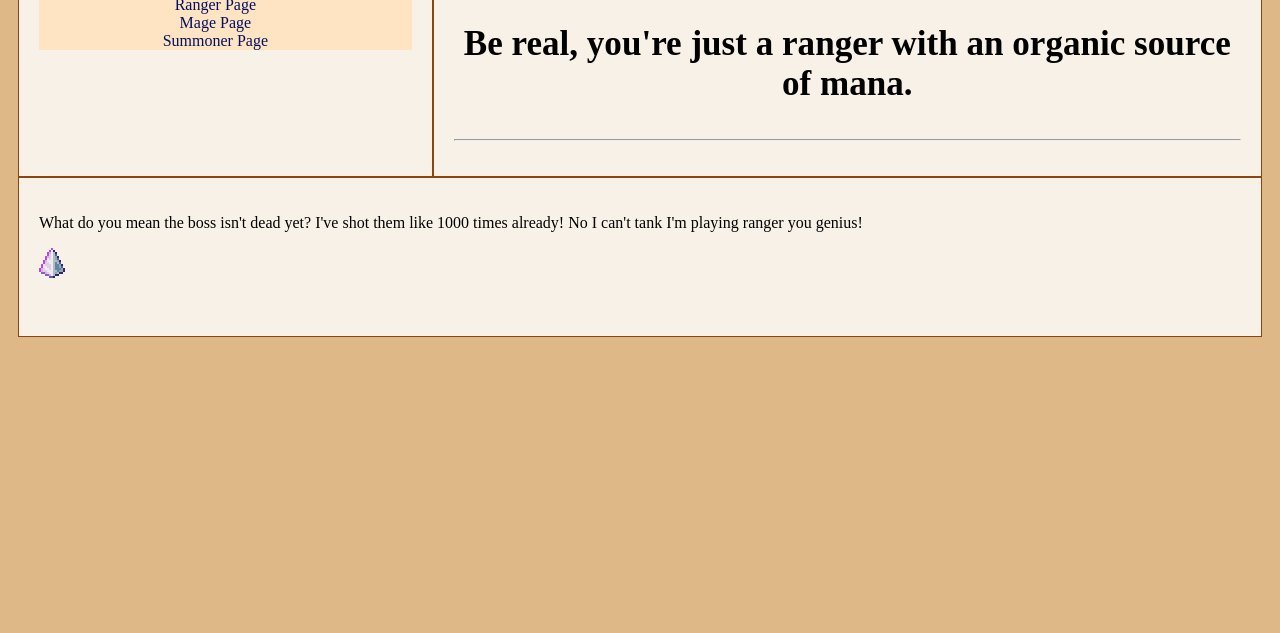
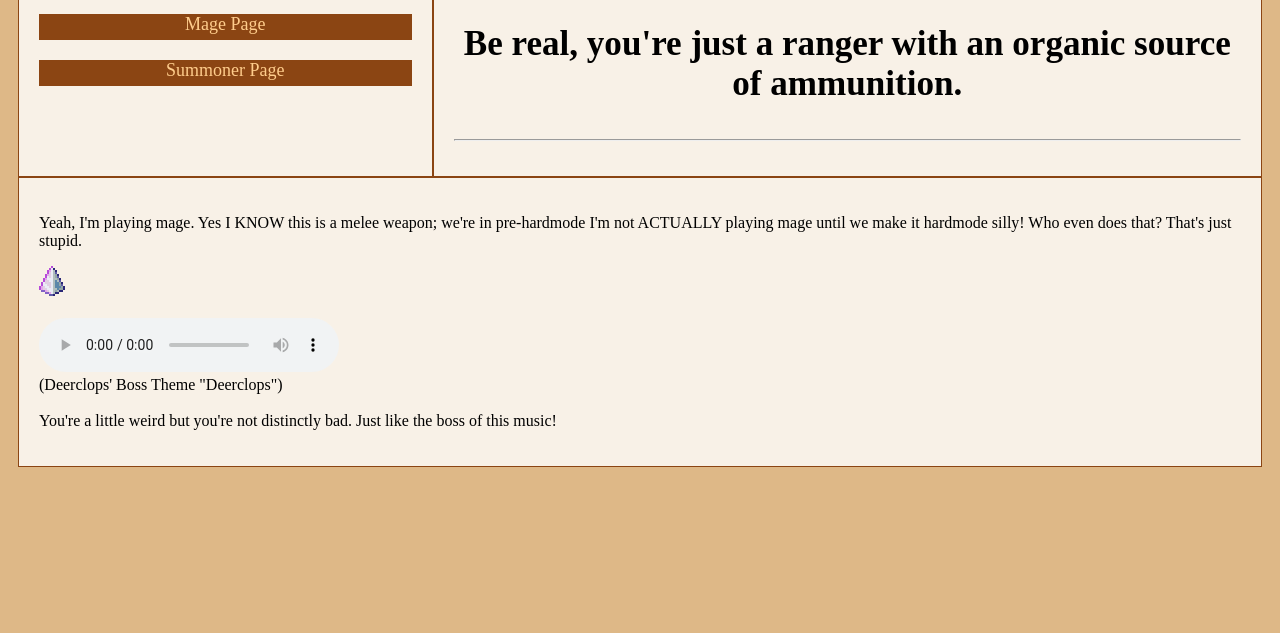
Before and after one commit to The28980/10CT200-Web-Application-Unit, a plain HTML site: page mage.html in a window 1280 px wide. Shown: the part 167-800 px from the top of the page. Drawn offline with Linux system fonts and the light colour scheme.

Commit message:
Music
Messed around a little bit and added some music to the website. Unfortunately no autoplay on chromium browsers so no immediate Deerclops music jumpscare but oh well..

```diff
--- a/mage.html
+++ b/mage.html
@@ -26,17 +26,25 @@
             <!--Section 2: Page Title-->
             <div class="section2">
                 <h1>Mage 'class'</h1>
-                <h3>Be real, you're just a ranger with an organic source of mana.</h3>
+                <h3>Be real, you're just a ranger with an organic source of ammunition.</h3>
                 <hr>
             </div>
 
             <!--Section 3: Description-->
             <div class="section3">
-                <p>What do you mean the boss isn't dead yet? I've shot them like 1000 times already! No I can't tank I'm playing ranger you genius!
+                <p>Yeah, I'm playing mage. Yes I KNOW this is a melee weapon; we're in pre-hardmode I'm not ACTUALLY playing mage until we make it hardmode silly! Who even does that? That's just stupid.
                 </p>
                 <a href="https://terraria.wiki.gg/wiki/Last_Prism">
                 <img src="images/LastPrism.png", alt="So you know Satoru Gojo, right? You know that move he uses to kill Toji? Yeah, that."></a>
                 <br><br>
+                <audio controls autoplay>
+                    <source src="music/Music-Deerclops.mp3.ogg" type="audio/ogg">
+                You can't play music :C
+                </audio>
+                <br>
+                (Deerclops' Boss Theme "Deerclops")
+                <br><br>
+                You're a little weird but you're not distinctly bad. Just like the boss of this music!
                 </p>
             </div>
 
--- a/style.css
+++ b/style.css
@@ -7,12 +7,8 @@ body{
 }
 
 h1{
-    color:rgb(0,17,94);
+    color:rgb(94, 53, 0);
     font-family:'Gill Sans', 'Gill Sans MT', Calibri, 'Trebuchet MS', sans-serif;
-}
-
-nav{
-    background-color: bisque;
 }
 
 nav ul{
@@ -22,11 +18,14 @@ nav ul{
 }
 
 nav li{
-    margin-right: 20px;
+    background-color: saddlebrown;
+    margin-bottom: 20px;
+    padding-bottom: 5px;
+    font-size: large;
 }
 
 nav a{
-    color: rgb(0,17,94);
+    color: rgb(255, 205, 140);
     text-decoration: none;
 }
 
```
Also changed, not shown: melee.html (+9 -1 lines), ranger.html (+8 -0 lines), summoner.html (+10 -2 lines), 4 other files.
